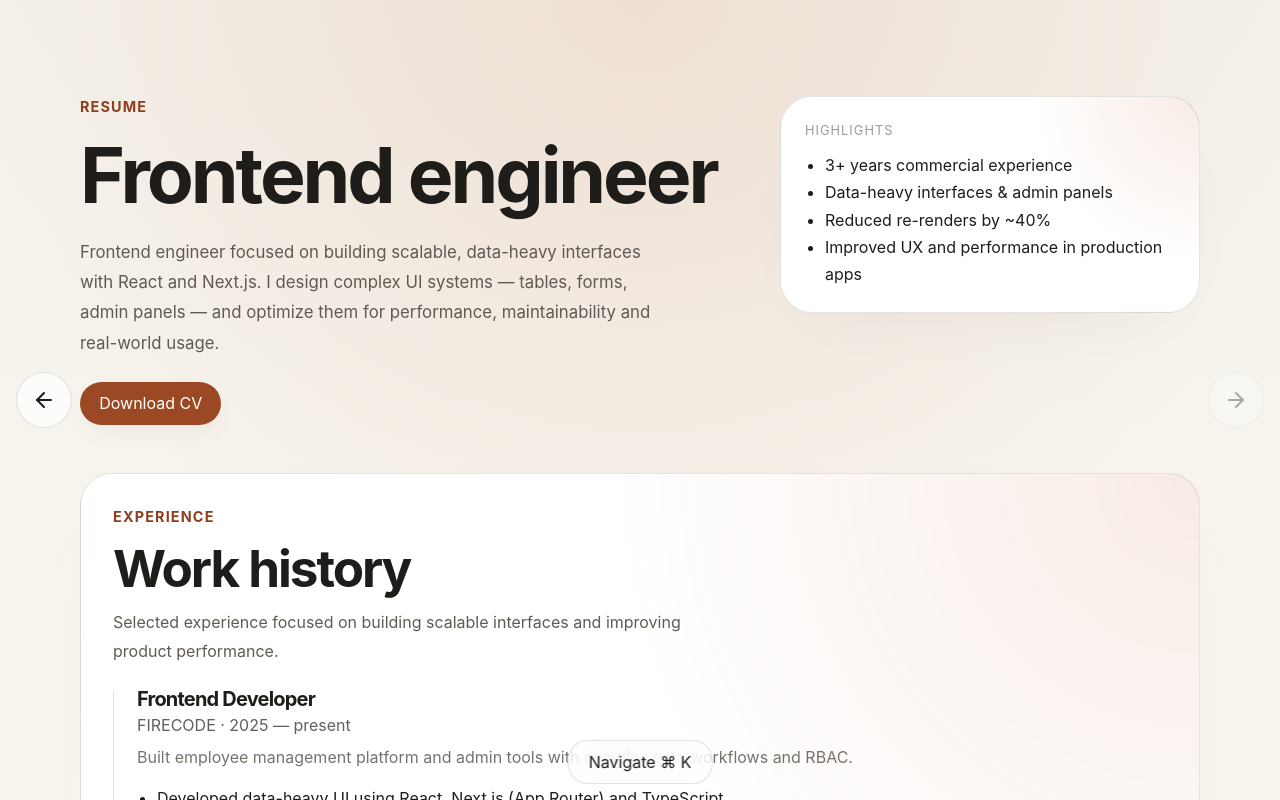
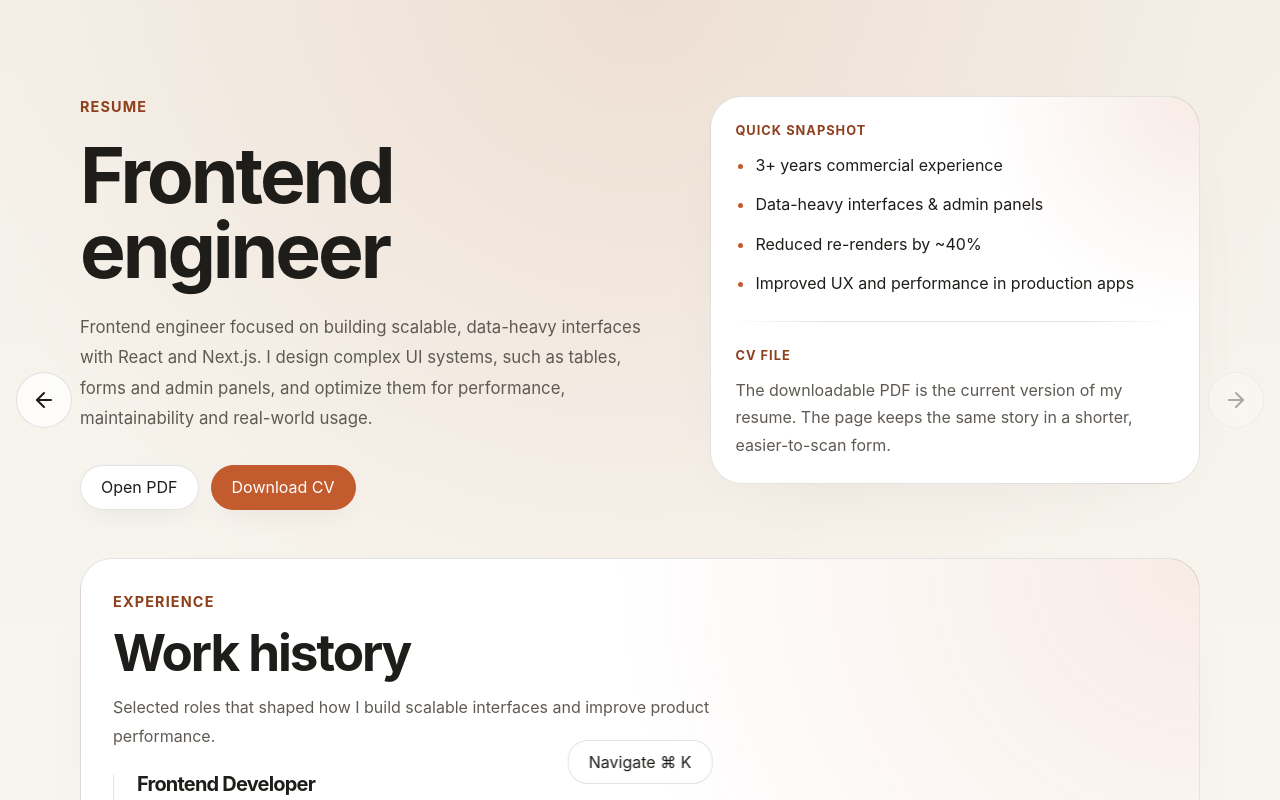
Before and after one commit to shchurofff/portfolio, a Vue app: page /resume in a window 1280 px wide. Shown: the top 800 px of the page. Built offline with nearby package versions, Linux system fonts and the light colour scheme; the HTML template or start-up script is replaced by a standard one.

Commit message:
feat(resume): changed some styles and text

```diff
--- a/src/views/ResumeView.vue
+++ b/src/views/ResumeView.vue
@@ -2,39 +2,58 @@
   <section class="page">
     <div class="resume-view__intro">
       <SectionHeader
-        :eyebrow="'Resume'"
-        :title="'Frontend engineer'"
-        :text="'Frontend engineer focused on building scalable, data-heavy interfaces with React and Next.js. I design complex UI systems — tables, forms, admin panels — and optimize them for performance, maintainability and real-world usage.'"
+        eyebrow="Resume"
+        title="Frontend engineer"
+        text="Frontend engineer focused on building scalable, data-heavy interfaces with React and Next.js. I design complex UI systems, such as tables, forms and admin panels, and optimize them for performance, maintainability and real-world usage."
       >
-        <a href="/cv.pdf" download class="resume-view__download animate-fade-up animate-delay-4">
-          Download CV
-        </a>
+        <div class="resume-view__actions animate-fade-up animate-delay-4">
+          <a href="/cv.pdf" target="_blank" rel="noreferrer noopener" class="resume-view__download">
+            Open PDF
+          </a>
+          <a
+            href="/cv.pdf"
+            download="Oleg_Shchurov_CV.pdf"
+            class="resume-view__download resume-view__download--primary"
+          >
+            Download CV
+          </a>
+        </div>
       </SectionHeader>
 
       <div class="resume-view__side animate-fade-up animate-delay-4">
         <div class="resume-side card">
           <div class="resume-side__block">
-            <p class="resume-side__label">Highlights</p>
+            <p class="resume-side__label">Quick snapshot</p>
             <ul class="resume-side__list">
               <li v-for="item in highlights" :key="item">{{ item }}</li>
             </ul>
+          </div>
+
+          <div class="resume-side__divider"></div>
+
+          <div class="resume-side__block">
+            <p class="resume-side__label">CV file</p>
+            <p class="resume-side__text">
+              The downloadable PDF is the current version of my resume. The page keeps the same
+              story in a shorter, easier-to-scan form.
+            </p>
           </div>
         </div>
       </div>
     </div>
 
     <InfoPanel
-      :subtitle="'Experience'"
-      :title="'Work history'"
-      :text="'Selected experience focused on building scalable interfaces and improving product performance.'"
+      subtitle="Experience"
+      title="Work history"
+      text="Selected roles that shaped how I build scalable interfaces and improve product performance."
     >
       <TimelineItem :experience="experience" />
     </InfoPanel>
 
     <InfoPanel
-      :subtitle="'Education'"
-      :title="'Academic background'"
-      :text="'Formal education and degree.'"
+      subtitle="Education"
+      title="Academic background"
+      text="Formal education listed in the current CV."
     >
       <div class="resume-edu">
         <h3>Master’s in Software Engineering</h3>
@@ -59,22 +78,58 @@ import { experience, highlights } from "@/data/resume";
 
 @media (min-width: 920px) {
   .resume-view__intro {
-    grid-template-columns: minmax(0, 1fr) minmax(320px, 420px);
+    grid-template-columns: minmax(0, 1.1fr) minmax(320px, 0.9fr);
     align-items: start;
   }
+}
+
+.resume-view__actions {
+  display: flex;
+  flex-wrap: wrap;
+  gap: var(--space-3);
+  margin-top: var(--space-8);
 }
 
 .resume-view__download {
   display: inline-flex;
   align-items: center;
-  gap: var(--space-2);
-  margin-top: var(--space-6);
-  padding: 0.6rem 1.2rem;
+  justify-content: center;
+  min-height: 2.8rem;
+  padding-inline: var(--space-5);
+  border: 1px solid var(--color-border);
   border-radius: 999px;
-  background: color-mix(in srgb, var(--color-accent) 80%, black);
-  color: white;
+  background: var(--color-surface-strong);
+  color: var(--color-text);
   text-decoration: none;
   box-shadow: 0 10px 30px -10px var(--color-shadow);
+  transition:
+    transform var(--transition-base),
+    border-color var(--transition-base),
+    background-color var(--transition-base),
+    color var(--transition-base);
+
+  &:hover {
+    transform: translateY(-2px);
+    border-color: var(--color-accent);
+    background: var(--color-accent-soft);
+  }
+
+  &:focus-visible {
+    outline: 2px solid var(--color-accent);
+    outline-offset: 3px;
+  }
+}
+
+.resume-view__download--primary {
+  border-color: var(--color-accent);
+  background: var(--color-accent);
+  color: #fff;
+
+  &:hover {
+    border-color: var(--color-accent-strong);
+    background: var(--color-accent-strong);
+    color: #fff;
+  }
 }
 
 .resume-edu {
@@ -82,7 +137,9 @@ import { experience, highlights } from "@/data/resume";
 }
 
 .resume-view__side {
-  display: block;
+  display: grid;
+  gap: var(--space-5);
+  align-self: start;
 }
 
 .resume-side {
@@ -97,14 +154,47 @@ import { experience, highlights } from "@/data/resume";
 }
 
 .resume-side__label {
+  color: var(--color-accent-strong);
   font-size: 0.8rem;
+  font-weight: 700;
   text-transform: uppercase;
-  opacity: 0.6;
   letter-spacing: 0.08em;
 }
 
 .resume-side__list {
+  display: grid;
+  gap: var(--space-3);
   padding-left: 1.25rem;
   line-height: 1.7;
 }
+
+.resume-side__list li::marker {
+  color: var(--color-accent);
+}
+
+.resume-side__divider {
+  height: 1px;
+  background: linear-gradient(
+    90deg,
+    transparent,
+    var(--color-border) 20%,
+    var(--color-border) 80%,
+    transparent
+  );
+}
+
+.resume-side__text {
+  line-height: 1.7;
+  color: var(--color-text-soft);
+}
+
+@media (max-width: 640px) {
+  .resume-view__actions {
+    flex-direction: column;
+  }
+
+  .resume-view__download {
+    width: 100%;
+  }
+}
 </style>
```
